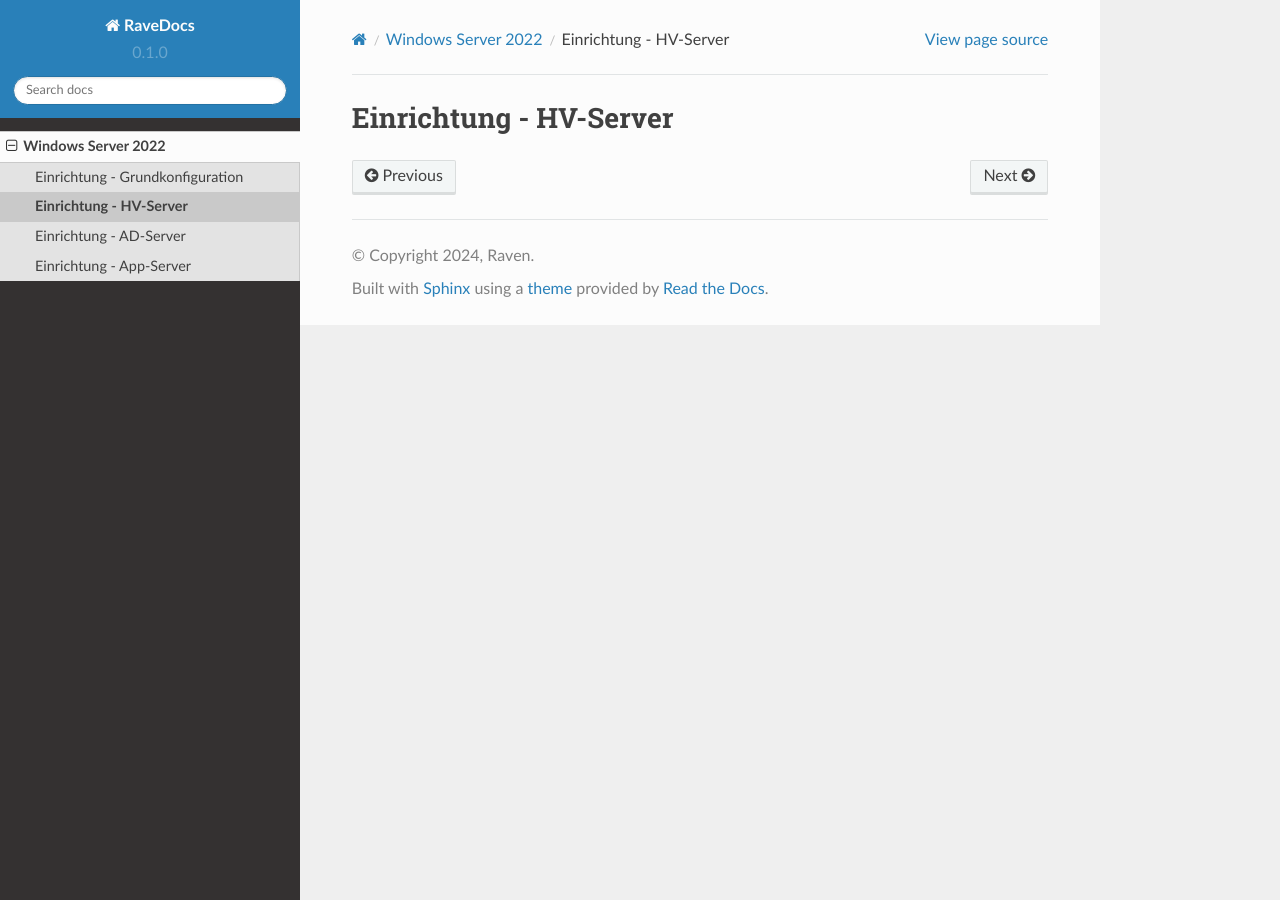
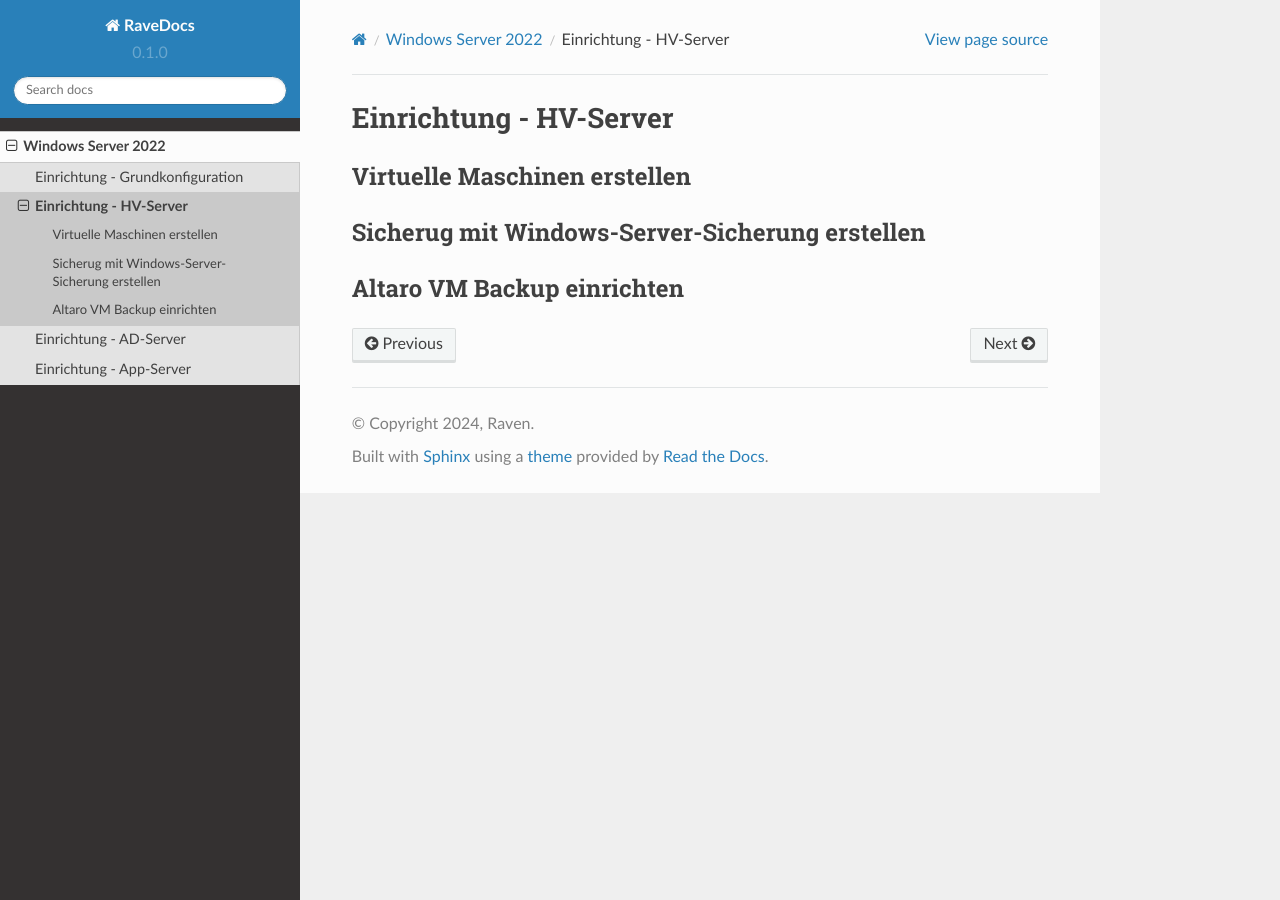
Before and after one commit to SirenTheSiren/ravedocs, a Sphinx documentation site: the page built from docs/source/windows/server/2022/einrichtung/hv.rst, in a window 1280 px wide. Built offline with Sphinx 7.4.7 and the Read the Docs theme 2.0.0, drawn with Linux system fonts in a browser that asks for light colours; pages that are not in the unit, such as notebooks, are missing from menus.

Commit message:
Update hv.rst

```diff
--- a/docs/source/windows/server/2022/einrichtung/hv.rst
+++ b/docs/source/windows/server/2022/einrichtung/hv.rst
@@ -1,2 +1,11 @@
 Einrichtung - HV-Server
 =====
+
+Virtuelle Maschinen erstellen
+-----
+
+Sicherug mit Windows-Server-Sicherung erstellen
+-----
+
+Altaro VM Backup einrichten
+-----
```
